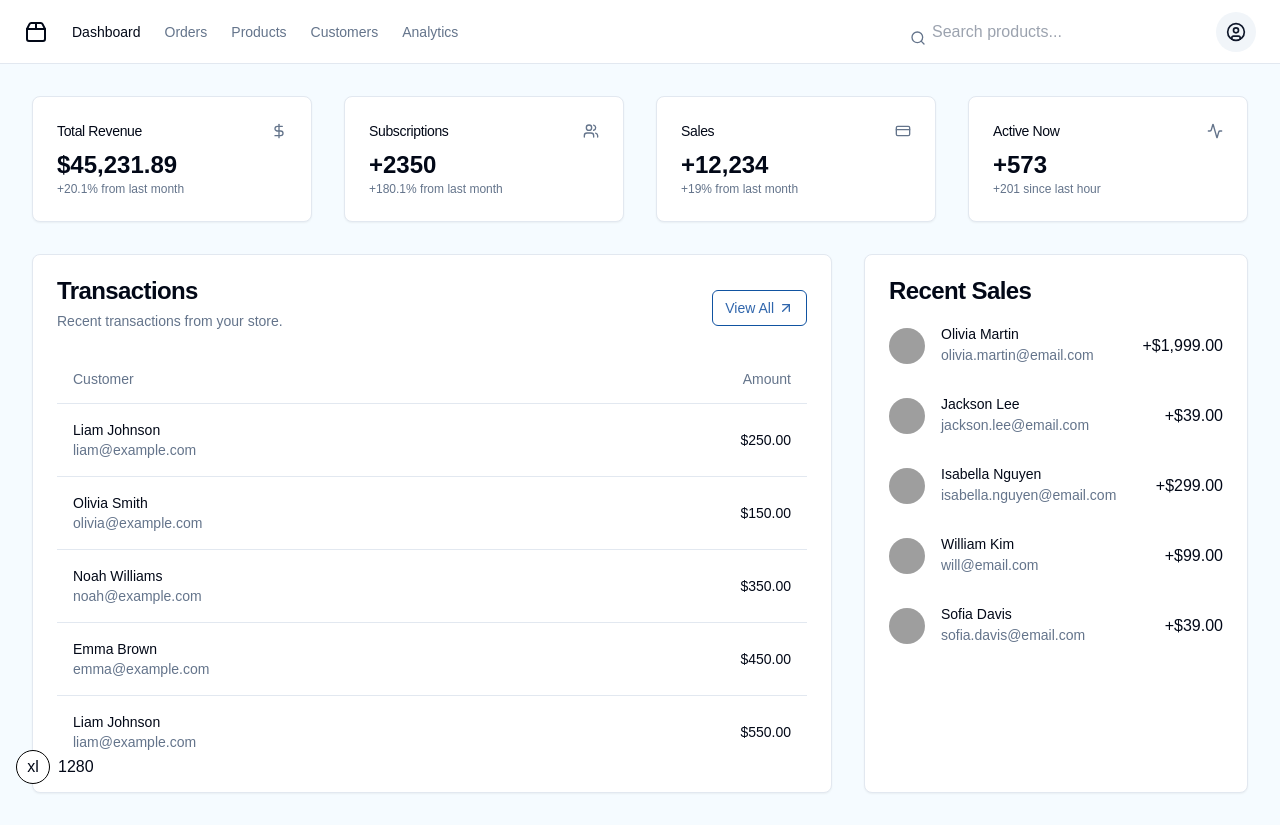
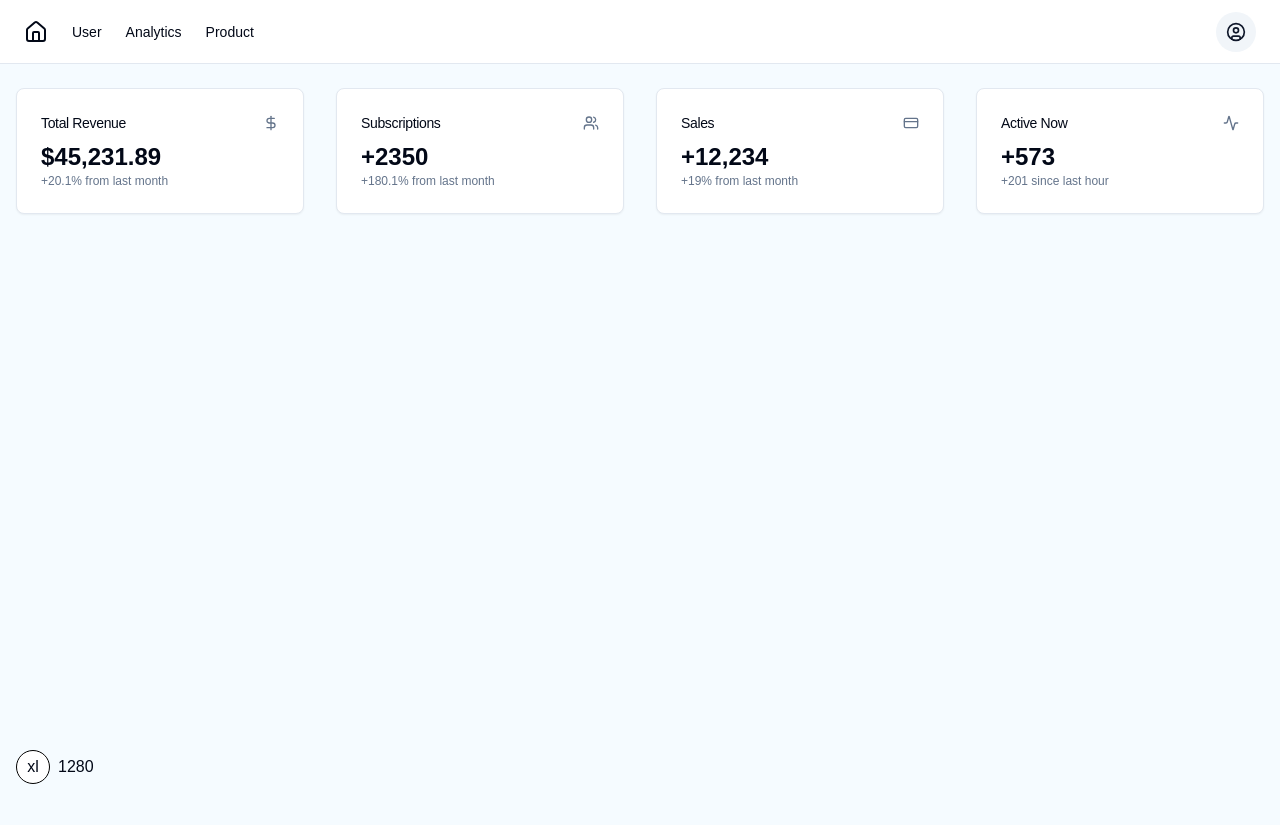
Before and after one commit to yeasin2002/Rimas-Dental, a Next.js app: page /admin in a window 1280 px wide. After the commit the page ends 800 px from the top, so only its background shows below. Built offline with nearby package versions, Linux system fonts and the light colour scheme; grey boxes are pictures that could not be loaded; a web font is replaced by a local one.

Commit message:
refactor: admin templates

```diff
--- /dev/null
+++ b/src/app/admin/_components/DashboardNav.tsx
@@ -0,0 +1,95 @@
+import { CircleUser, Home, Menu } from "lucide-react";
+import Link from "next/link";
+
+import { Button } from "@/components/ui/button";
+import {
+	DropdownMenu,
+	DropdownMenuContent,
+	DropdownMenuItem,
+	DropdownMenuLabel,
+	DropdownMenuSeparator,
+	DropdownMenuTrigger,
+} from "@/components/ui/dropdown-menu";
+
+import { Sheet, SheetContent, SheetTrigger } from "@/components/ui/sheet";
+
+import { dashboardNav } from "@/data/navItems";
+import { cn } from "@/utils";
+import React from "react";
+interface Props extends React.ComponentProps<"div"> {}
+
+export const DashboardNav = ({ ...props }: Props) => {
+	return (
+		<header
+			{...props}
+			className={cn(
+				"sticky top-0 flex h-16 items-center gap-4 border-b bg-background px-4 md:px-6",
+				props.className,
+			)}
+		>
+			<nav className="hidden flex-col gap-6 text-lg font-medium md:flex md:flex-row md:items-center md:gap-5 md:text-sm lg:gap-6">
+				<Link
+					href={"/"}
+					className="flex items-center gap-2 text-lg font-semibold md:text-base"
+				>
+					<Home className="h-6 w-6" />
+				</Link>
+				{dashboardNav.map((item) => (
+					<Link
+						key={item.title}
+						href={item.link}
+						className="capitalize text-foreground transition-colors hover:text-foreground"
+					>
+						{item.title}
+					</Link>
+				))}
+			</nav>
+			<Sheet>
+				<SheetTrigger asChild>
+					<Button variant="outline" size="icon" className="shrink-0 md:hidden">
+						<Menu className="h-5 w-5" />
+						<span className="sr-only">Toggle navigation menu</span>
+					</Button>
+				</SheetTrigger>
+				<SheetContent side="left">
+					<nav className="grid gap-6 text-lg font-medium">
+						<Link
+							href={"/"}
+							className="flex items-center gap-2 text-lg font-semibold"
+						>
+							<Home className="h-6 w-6" />
+						</Link>
+
+						{dashboardNav.map((item) => (
+							<Link
+								key={item.title}
+								href={item.link}
+								className="hover:text-foreground"
+							>
+								{item.title}
+							</Link>
+						))}
+					</nav>
+				</SheetContent>
+			</Sheet>
+			<div className="flex w-full items-center justify-end gap-4 md:ml-auto md:gap-2 lg:gap-4">
+				<DropdownMenu>
+					<DropdownMenuTrigger asChild>
+						<Button variant="secondary" size="icon" className="rounded-full">
+							<CircleUser className="h-5 w-5" />
+							<span className="sr-only">Toggle user menu</span>
+						</Button>
+					</DropdownMenuTrigger>
+					<DropdownMenuContent align="end">
+						<DropdownMenuLabel>My Account</DropdownMenuLabel>
+						<DropdownMenuSeparator />
+						<DropdownMenuItem>Settings</DropdownMenuItem>
+						<DropdownMenuItem>Support</DropdownMenuItem>
+						<DropdownMenuSeparator />
+						<DropdownMenuItem>Logout</DropdownMenuItem>
+					</DropdownMenuContent>
+				</DropdownMenu>
+			</div>
+		</header>
+	);
+};
--- /dev/null
+++ b/src/app/admin/_components/SalesCards.tsx
@@ -0,0 +1,61 @@
+import { Card, CardContent, CardHeader, CardTitle } from "@/components/ui/card";
+import { Activity, CreditCard, DollarSign, Users } from "lucide-react";
+import React from "react";
+interface Props extends React.ComponentProps<"div"> {}
+
+export const SalesCards = ({ ...props }: Props) => {
+	return (
+		<div {...props}>
+			<div className="grid gap-4 md:grid-cols-2 md:gap-8 lg:grid-cols-4">
+				<Card x-chunk="dashboard-01-chunk-0">
+					<CardHeader className="flex flex-row items-center justify-between space-y-0 pb-2">
+						<CardTitle className="text-sm font-medium">Total Revenue</CardTitle>
+						<DollarSign className="h-4 w-4 text-muted-foreground" />
+					</CardHeader>
+					<CardContent>
+						<div className="text-2xl font-bold">$45,231.89</div>
+						<p className="text-xs text-muted-foreground">
+							+20.1% from last month
+						</p>
+					</CardContent>
+				</Card>
+				<Card x-chunk="dashboard-01-chunk-1">
+					<CardHeader className="flex flex-row items-center justify-between space-y-0 pb-2">
+						<CardTitle className="text-sm font-medium">Subscriptions</CardTitle>
+						<Users className="h-4 w-4 text-muted-foreground" />
+					</CardHeader>
+					<CardContent>
+						<div className="text-2xl font-bold">+2350</div>
+						<p className="text-xs text-muted-foreground">
+							+180.1% from last month
+						</p>
+					</CardContent>
+				</Card>
+				<Card x-chunk="dashboard-01-chunk-2">
+					<CardHeader className="flex flex-row items-center justify-between space-y-0 pb-2">
+						<CardTitle className="text-sm font-medium">Sales</CardTitle>
+						<CreditCard className="h-4 w-4 text-muted-foreground" />
+					</CardHeader>
+					<CardContent>
+						<div className="text-2xl font-bold">+12,234</div>
+						<p className="text-xs text-muted-foreground">
+							+19% from last month
+						</p>
+					</CardContent>
+				</Card>
+				<Card x-chunk="dashboard-01-chunk-3">
+					<CardHeader className="flex flex-row items-center justify-between space-y-0 pb-2">
+						<CardTitle className="text-sm font-medium">Active Now</CardTitle>
+						<Activity className="h-4 w-4 text-muted-foreground" />
+					</CardHeader>
+					<CardContent>
+						<div className="text-2xl font-bold">+573</div>
+						<p className="text-xs text-muted-foreground">
+							+201 since last hour
+						</p>
+					</CardContent>
+				</Card>
+			</div>
+		</div>
+	);
+};
--- /dev/null
+++ b/src/app/admin/_components/index.ts
@@ -0,0 +1,2 @@
+export * from "./DashboardNav";
+export * from "./SalesCards";
--- a/src/app/admin/page.tsx
+++ b/src/app/admin/page.tsx
@@ -1,16 +1,13 @@
-import { redirect } from "next/navigation";
 import React from "react";
-import { Dashboard } from "./adminTemplates";
+import { DashboardNav, SalesCards } from "./_components";
 
 const Admin = async () => {
-	const isAuth = true;
-	if (!isAuth) {
-		redirect("/admin/login");
-	}
-
 	return (
 		<>
-			<Dashboard />
+			<DashboardNav />
+			<br />
+
+			<SalesCards className="px-4" />
 		</>
 	);
 };
--- a/src/components/sections/Nav/LargeNav.tsx
+++ b/src/components/sections/Nav/LargeNav.tsx
@@ -2,22 +2,18 @@
 import { usePathname } from "next/navigation";
 import React from "react";
 
+import { rootMenuItems } from "@/data/navItems";
 import { HindSiliguri, HindSiliguri600 } from "@/fonts";
 import { cn } from "@/utils";
 
-interface Props extends React.ComponentProps<"div"> {
-	menuItems: {
-		label: string;
-		href: string;
-	}[];
-}
+interface Props extends React.ComponentProps<"div"> {}
 
-export const LargeNav = ({ menuItems, ...props }: Props) => {
+export const LargeNav = ({ ...props }: Props) => {
 	const pathname = usePathname();
 
 	return (
 		<div className={cn(props.className)} {...props}>
-			{menuItems.map((item, index) => (
+			{rootMenuItems.map((item, index) => (
 				<Link
 					key={index}
 					className={cn(
--- a/src/components/sections/Nav/MobileNav.tsx
+++ b/src/components/sections/Nav/MobileNav.tsx
@@ -8,18 +8,14 @@
 	DropdownMenuItem,
 	DropdownMenuTrigger,
 } from "@/components/ui/dropdown-menu";
+import { rootMenuItems } from "@/data/navItems";
 import { HindSiliguri, HindSiliguri600 } from "@/fonts";
 import { cn } from "@/utils";
 import { usePathname } from "next/navigation";
 
-interface Props extends React.ComponentProps<"div"> {
-	menuItems: {
-		label: string;
-		href: string;
-	}[];
-}
+interface Props extends React.ComponentProps<"div"> {}
 
-export const MobileNav = ({ menuItems, ...props }: Props) => {
+export const MobileNav = ({ ...props }: Props) => {
 	const pathname = usePathname();
 	return (
 		<div className={cn(props.className)} {...props}>
@@ -28,7 +24,7 @@
 					<AlignJustify />
 				</DropdownMenuTrigger>
 				<DropdownMenuContent className="-translate-x-8">
-					{menuItems.map((item, index) => (
+					{rootMenuItems.map((item, index) => (
 						<DropdownMenuItem key={index}>
 							<Link
 								className={cn(
--- a/src/components/sections/Nav/index.tsx
+++ b/src/components/sections/Nav/index.tsx
@@ -7,21 +7,6 @@
 import { LargeNav } from "./LargeNav";
 import { MobileNav } from "./MobileNav";
 interface Props extends React.ComponentProps<"nav"> {}
-
-const menuItems = [
-	{
-		label: "হোম",
-		href: "/",
-	},
-	{
-		label: "আমাদের সম্পর্কে",
-		href: "/about-us",
-	},
-	{
-		label: "সার্ভিসসমূহ",
-		href: "/services",
-	},
-];
 
 export const Nav = (props: Props) => {
 	const pathname = usePathname();
@@ -38,8 +23,8 @@
 				>
 					<Logo href={"/"} />
 					<>
-						<MobileNav className="flex sm:hidden" menuItems={menuItems} />
-						<LargeNav className="hidden sm:flex" menuItems={menuItems} />
+						<MobileNav className="flex sm:hidden" />
+						<LargeNav className="hidden sm:flex" />
 					</>
 				</nav>
 			)}
--- /dev/null
+++ b/src/data/navItems.tsx
@@ -0,0 +1,34 @@
+import { User } from "lucide-react";
+
+export const rootMenuItems = [
+	{
+		label: "হোম",
+		href: "/",
+	},
+	{
+		label: "আমাদের সম্পর্কে",
+		href: "/about-us",
+	},
+	{
+		label: "সার্ভিসসমূহ",
+		href: "/services",
+	},
+];
+
+export const dashboardNav = [
+	{
+		title: "user",
+		link: "/users",
+		icon: User,
+	},
+	{
+		title: "analytics",
+		link: "/analytics",
+		icon: User,
+	},
+	{
+		title: "product",
+		link: "/product",
+		icon: User,
+	},
+];
```
